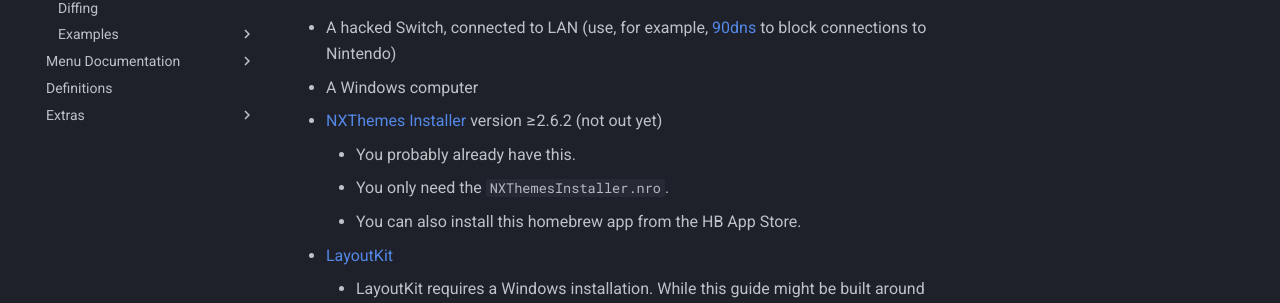
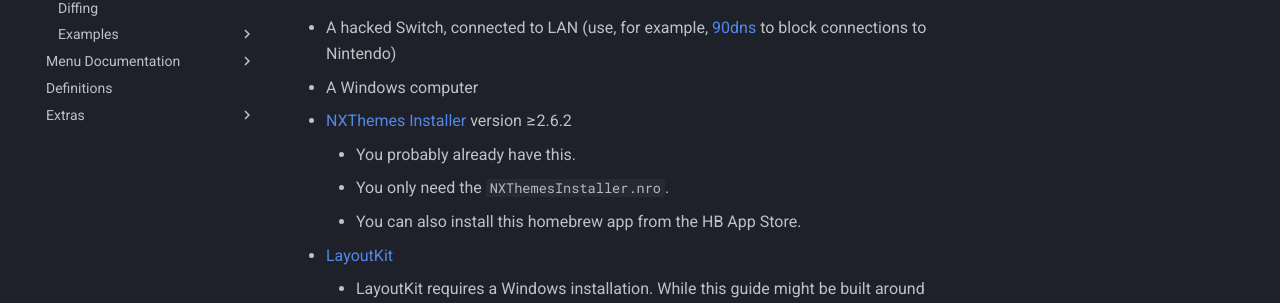
Before and after one commit to ThemezerNX/LayoutDocs, an MkDocs documentation site: the page built from docs/guide/index.md, in a window 1280 px wide and 900 px high. Shown: the part 319-622 px from the top of the window. Built offline with MkDocs 1.6.1 and Material for MkDocs 9.7.7, drawn with Linux system fonts in a browser that asks for light colours.

Commit message:
Update typos

```diff
--- a/docs/guide/index.md
+++ b/docs/guide/index.md
@@ -6,7 +6,7 @@
 
 -   A hacked Switch, connected to LAN (use, for example, [90dns](https://gbatemp.net/threads/90dns-dns-server-for-blocking-all-nintendo-servers.516234/) to block connections to Nintendo)
 -   A Windows computer
--   [NXThemes Installer](https://github.com/exelix11/SwitchThemeInjector/releases/latest) version ≥2.6.2 (not out yet)
+-   [NXThemes Installer](https://github.com/exelix11/SwitchThemeInjector/releases/latest) version ≥2.6.2
     -   You probably already have this.
     -   You only need the `NXThemesInstaller.nro`.
     -   You can also install this homebrew app from the HB App Store.
```
Also changed, not shown: docs/guide/menu-files.md (+1 -1 lines).
